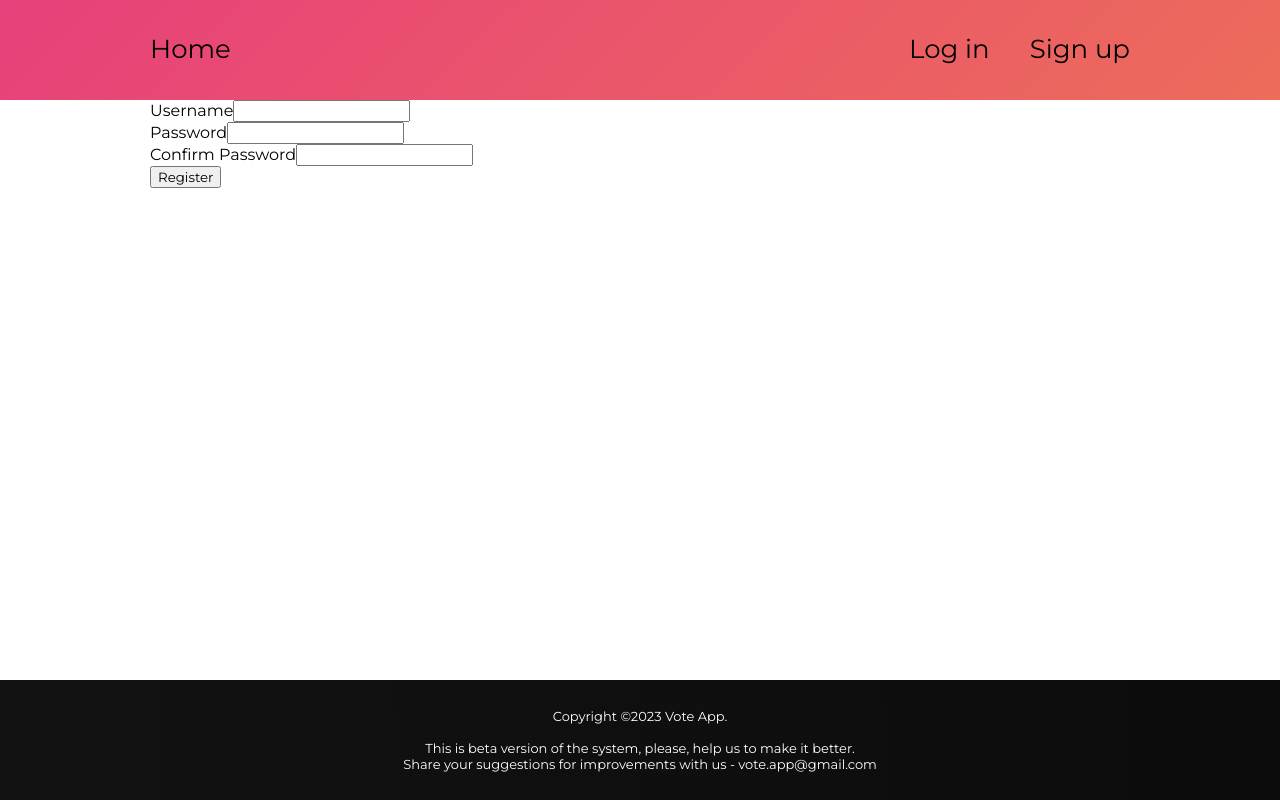
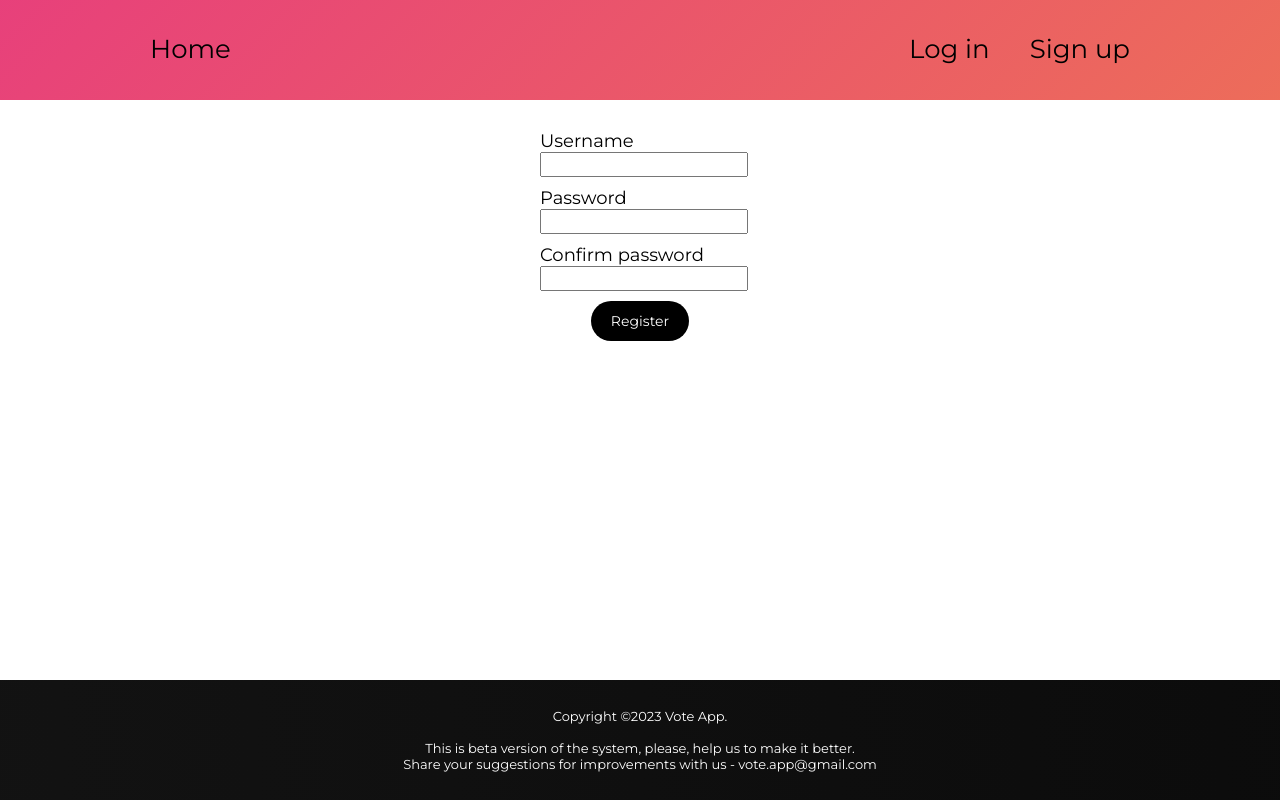
Before and after one commit to wakedupblessed/VoteApp, a React (Create React App) app in the folder web/: page /signup in a window 1280 px wide. Built offline with nearby package versions, Linux system fonts and the light colour scheme.

Commit message:
styled login and register page

```diff
--- a/web/src/pages/LoginPage/LoginPage.tsx
+++ b/web/src/pages/LoginPage/LoginPage.tsx
@@ -1,17 +1,55 @@
 import { useContext } from "react";
 import AuthContext from "../../сontext/AuthContext";
 import React from "react";
+import styled from "styled-components";
 
 const LoginPage = () => {
   const { loginUser } = useContext(AuthContext)!;
 
   return (
-    <form onSubmit={loginUser}>
-      <input type='text' name='username' placeholder='Enter username' />
-      <input type='password' name='password' placeholder='Enter password' />
-      <input type='submit' />
-    </form>
+    <LoginFormContainer onSubmit={loginUser}>
+      <LoginFormElement>
+      <label htmlFor="username">Username</label>
+      <StyledInput type="text" name="username" placeholder="Enter username" />
+      </LoginFormElement>
+      <LoginFormElement>
+      <label htmlFor="username">Username</label>
+      <StyledInput type="password" name="password" placeholder="Enter password" />
+      </LoginFormElement>
+      <StyledLoginButton type="submit">Submit</StyledLoginButton>
+    </LoginFormContainer>
   );
 };
 
 export default LoginPage;
+
+const StyledInput = styled.input`
+  width: 200px;
+  font-size: 16px;
+`;
+
+const StyledLoginButton = styled.button`
+  width: fit-content;
+
+  padding: 12px 20px;
+  border-radius: 40px;
+  font-size: 14px;
+  color: #fff;
+  font-weight: normal;
+  background-color: #000;
+  line-height: 16px;
+  border: none;
+`;
+
+const LoginFormElement = styled.div`
+  font-size: 18px;
+  width: 200px;
+`;
+
+const LoginFormContainer = styled.form`
+  margin-top: 30px;
+  display: flex;
+  flex-direction: column;
+  align-items: center;
+  gap: 10px;
+`;
--- a/web/src/pages/RegisterPage/RegisterPage.tsx
+++ b/web/src/pages/RegisterPage/RegisterPage.tsx
@@ -1,26 +1,59 @@
 import { useContext } from "react";
 import AuthContext from "../../сontext/AuthContext";
+import styled from "styled-components";
 
 const RegisterPage = () => {
   const { registerUser } = useContext(AuthContext)!;
 
   return (
-    <form onSubmit={registerUser}>
-      <div>
-        <label htmlFor='username'>Username</label>
-        <input type='text' name='username' required />
-      </div>
-      <div>
-        <label htmlFor='password'>Password</label>
-        <input type='password' name='password' required />
-      </div>
-      <div>
-        <label htmlFor='confirmPassword'>Confirm Password</label>
-        <input type='password' name='confirmPassword' required />
-      </div>
-      <button type='submit'>Register</button>
-    </form>
+    <RegisterFormContainer onSubmit={registerUser}>
+      <RegisterFormElement>
+        <label htmlFor="username">Username</label>
+        <StyledInput type="text" name="username" required />
+      </RegisterFormElement>
+      <RegisterFormElement>
+        <label htmlFor="password">Password</label>
+        <StyledInput type="password" name="password" required />
+      </RegisterFormElement>
+      <RegisterFormElement>
+        <label htmlFor="confirmPassword">Confirm password</label>
+        <StyledInput type="password" name="confirmPassword" required />
+      </RegisterFormElement>
+      <StyledRegisterButton type="submit">Register</StyledRegisterButton>
+    </RegisterFormContainer>
   );
 };
 
 export default RegisterPage;
+
+const StyledInput= styled.input`
+  width: 200px;
+  font-size:16px;
+`;
+
+
+const StyledRegisterButton = styled.button`
+  width: fit-content;
+
+  padding: 12px 20px;
+  border-radius: 40px;
+  font-size: 14px;
+  color: #fff;
+  font-weight: normal;
+  background-color: #000;
+  line-height: 16px;
+  border: none;
+`;
+
+const RegisterFormElement = styled.div`
+font-size: 18px;
+  width: 200px;
+`;
+
+const RegisterFormContainer = styled.form`
+  margin-top: 30px;
+  display: flex;
+  flex-direction: column;
+  align-items: center;
+  gap: 10px;
+`;
```
